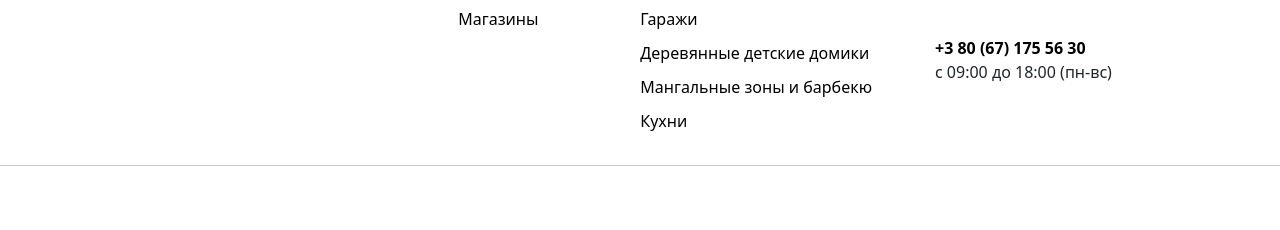
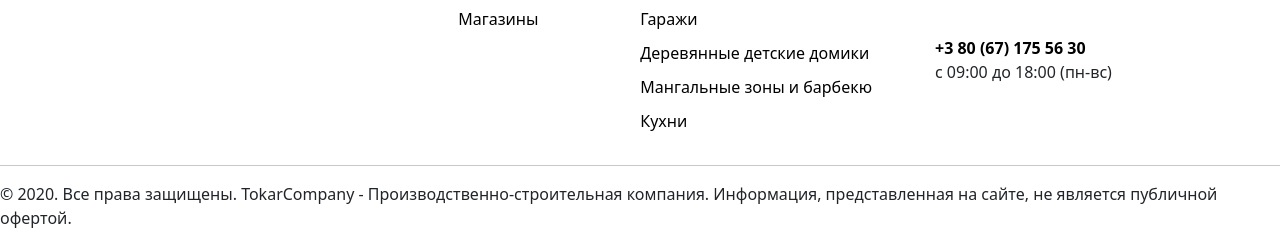
Before and after one commit to ozodbeki8/new, a plain HTML site: page index.html in a window 1280 px wide. Shown: the part 2933-3163 px from the top of the page. Before the commit the page ends 3115 px from the top, so only its background shows below. Drawn offline with nearby package versions, Linux system fonts and the light colour scheme.

Commit message:
p qoshdim

```diff
--- a/index.html
+++ b/index.html
@@ -450,7 +450,11 @@
         </div>
         <hr>
 
-
+        <p class="container footer__copyright  mt-3 mb-3">
+            © 2020. Все права защищены. TokarCompany - Производственно-строительная компания. Информация, представленная
+            на сайте,
+            не является публичной офертой.
+        </p>
     </footer>
 
 
```
